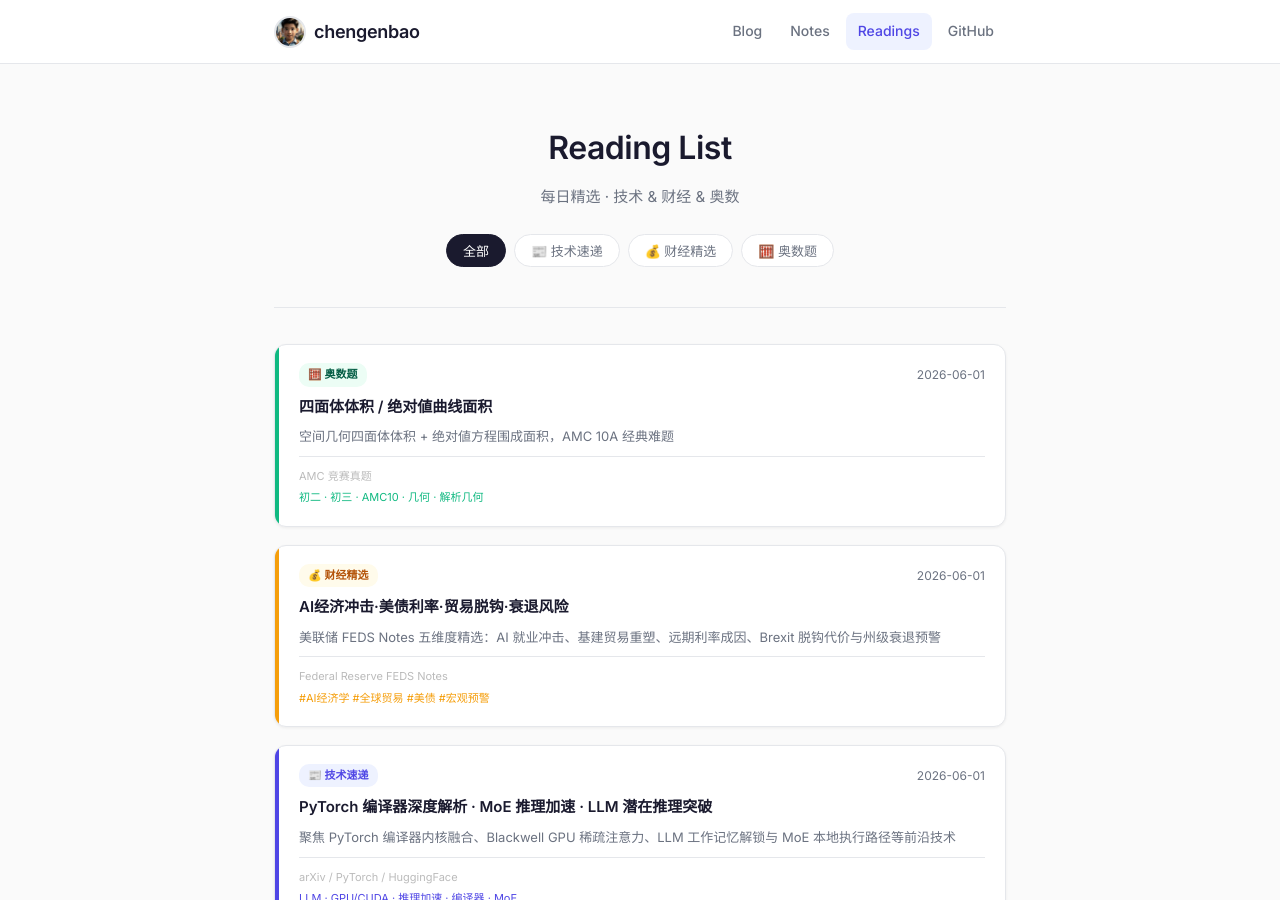
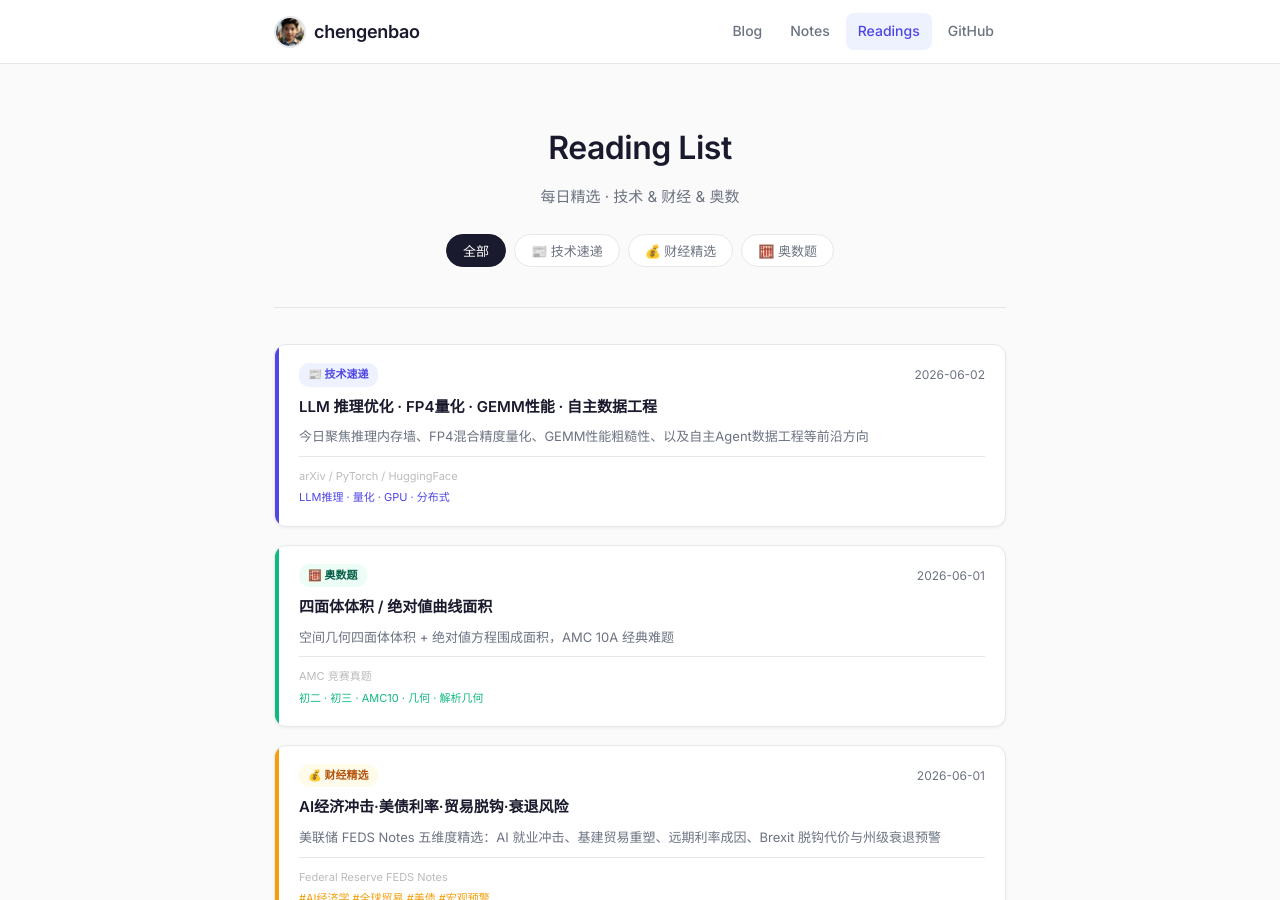
Before and after one commit to chengenbao/chengenbao.github.io, a Jekyll site: the page built from reading-list/index.md, in a window 1280 px wide and 900 px high. Built offline with Jekyll 4.4.1, drawn with Linux system fonts in a browser that asks for light colours.

Commit message:
add tech card 2026-06-02

```diff
--- a/reading-list/index.md
+++ b/reading-list/index.md
@@ -18,6 +18,21 @@ permalink: /reading-list/
   </div>
 
   <div class="rl-grid">
+<a class="rl-card tech" href="/reading-list/2026-06-02-tech-daily/">
+  <div class="rl-accent"></div>
+  <div class="rl-body">
+    <div class="rl-top">
+      <span class="rl-badge tech">📰 技术速递</span>
+      <time>2026-06-02</time>
+    </div>
+    <h2>LLM 推理优化 · FP4量化 · GEMM性能 · 自主数据工程</h2>
+    <p>今日聚焦推理内存墙、FP4混合精度量化、GEMM性能粗糙性、以及自主Agent数据工程等前沿方向</p>
+    <div class="rl-meta">
+      <span class="rl-source">arXiv / PyTorch / HuggingFace</span>
+      <span class="rl-tags">LLM推理 · 量化 · GPU · 分布式</span>
+    </div>
+  </div>
+</a>
 <a class="rl-card math" href="/reading-list/2026-06-01-math/"><div class="rl-accent"></div><div class="rl-body"><div class="rl-top"><span class="rl-badge math">🧮 奥数题</span><time>2026-06-01</time></div><h2>四面体体积 / 绝对値曲线面积</h2><p>空间几何四面体体积 + 绝对値方程围成面积，AMC 10A 经典难题</p><div class="rl-meta"><span class="rl-source">AMC 竞赛真题</span><span class="rl-tags">初二 · 初三 · AMC10 · 几何 · 解析几何</span></div></div></a>
 <a class="rl-card finance" href="/reading-list/2026-06-01-finance-daily/">
   <div class="rl-accent"></div>
```
